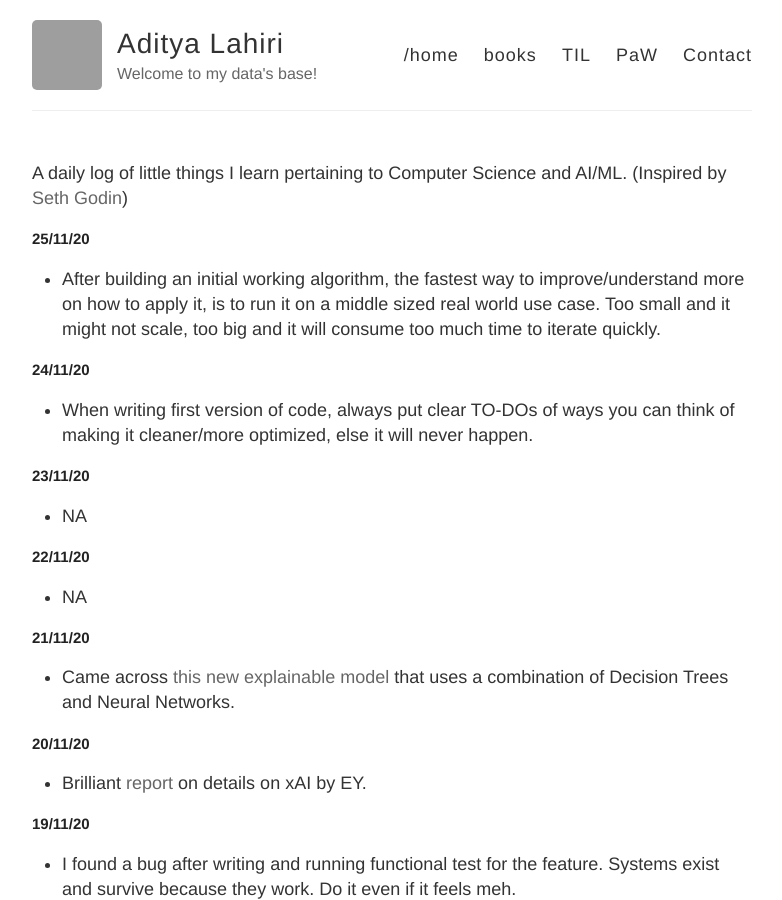
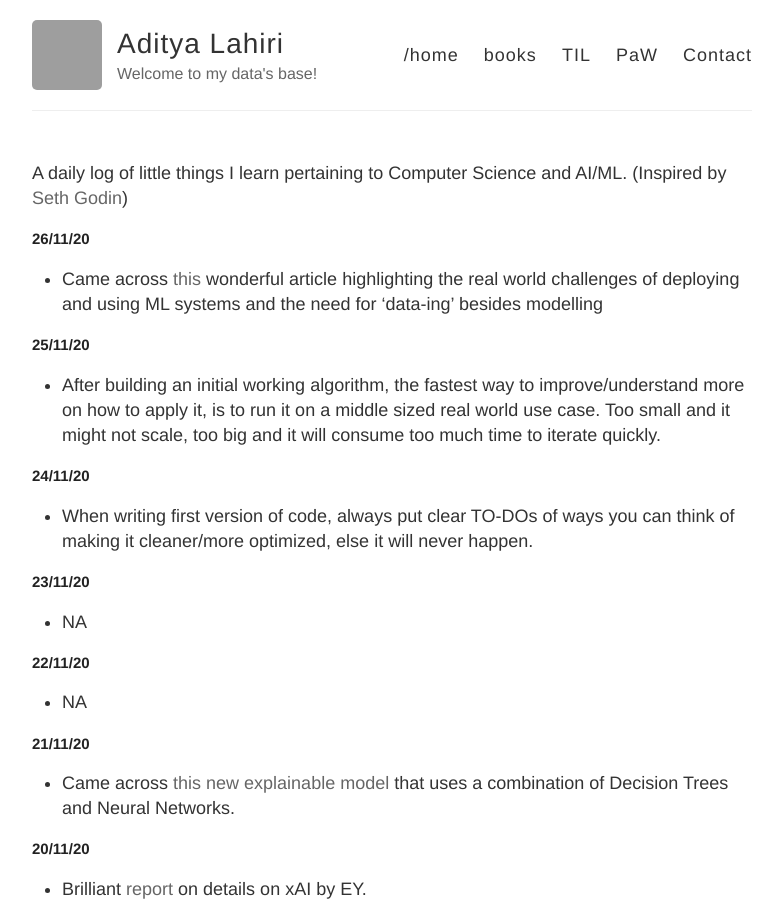
Before and after one commit to adityalahiri/adityalahiri.github.io, a Jekyll site: the page built from TIL.md, in a window 1280 px wide and 900 px high. Shown: the whole window, without its empty margins (248-1030 px from the left). Built offline with Jekyll 4.4.1, drawn with Linux system fonts in a browser that asks for light colours; our own code applies the rules of GitHub Pages for plain Markdown files; grey boxes are pictures that could not be loaded.

Commit message:
Update for 26/11

```diff
--- a/TIL.md
+++ b/TIL.md
@@ -1,5 +1,10 @@
 A daily log of little things I learn pertaining to Computer Science and AI/ML.
 (Inspired by [Seth Godin](https://seths.blog/))
+
+## 26/11/20
+
+* Came across [this](https://www.shreya-shankar.com/making-ml-work/) wonderful article highlighting the real world challenges of deploying and using ML systems and
+the need for 'data-ing' besides modelling
 
 ## 25/11/20
 
```
